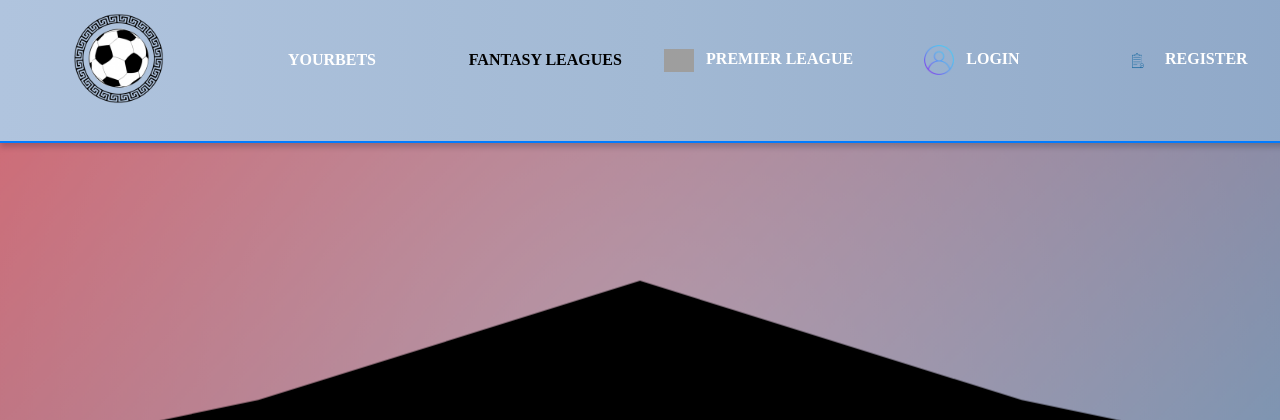
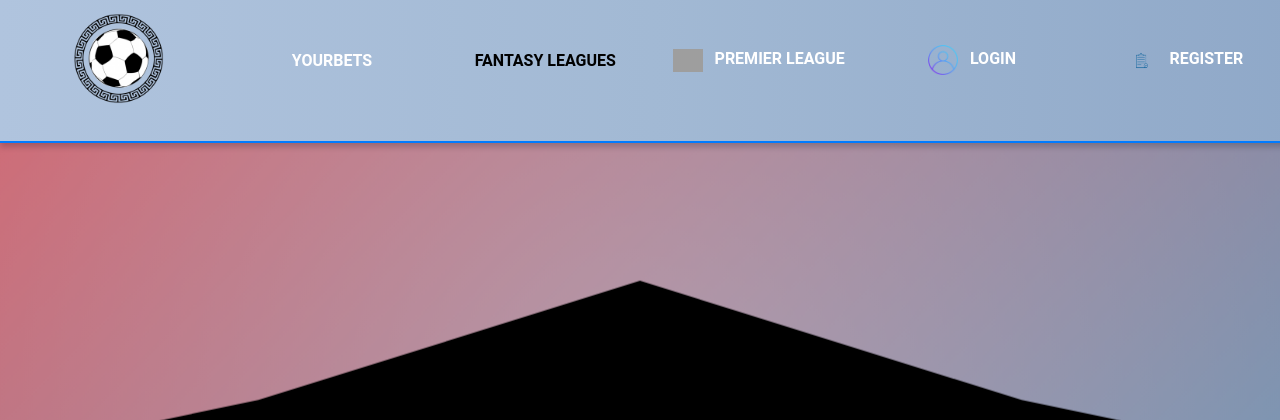
Before and after one commit to SbZiggy123/Scoracle, a Flask app: page / in a window 1280 px wide. Shown: the top 420 px of the page. Run offline with Flask 2, Linux system fonts and the light colour scheme; data that the repository does not hold is empty; parts of the project's set-up code (start-up, migrations or seed data) failed here and were passed over; grey boxes are pictures that could not be loaded.

Commit message:
font real quick

```diff
--- a/app/static/styles.css
+++ b/app/static/styles.css
@@ -120,6 +120,7 @@
 
 body{
     background-color: #B0E0E6;
+    font-family: 'Roboto', Arial, sans-serif;
 }
 header{
     grid-column: span 3;
```
